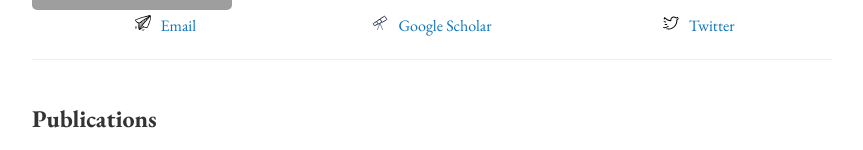
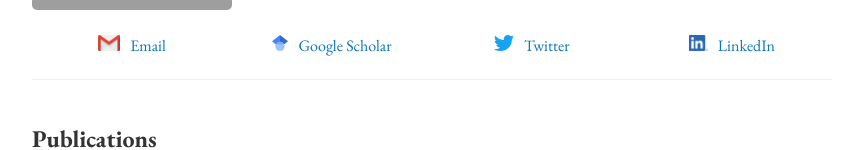
Before and after one commit to festusev/festusev.github.com, a plain HTML site: page index.html in a window 1280 px wide. Shown: the part 214-364 px from the top of the page, without its empty margins (208-1071 px from the left). Drawn offline with nearby package versions, Linux system fonts and the light colour scheme; grey boxes are pictures that could not be loaded.

Commit message:
Updating contacts

```diff
--- a/index.html
+++ b/index.html
@@ -88,6 +88,7 @@
         .contact {
             /*margin-top: 40px;*/
             padding-bottom: 20px;
+            padding-top: 20px;
             border-bottom: 1px solid #eee;
             display: flex;
         }
@@ -126,9 +127,10 @@
     </header>
 
     <div class="contact">
-        <a href="mailto:evan.ellis@berkeley.edu"><img src="imgs/paper-airplane.svg"/>Email</a>
-        <a href="https://scholar.google.com/citations?user=zZfgIZ4AAAAJ&hl=en"><img src="imgs/telescope.svg"/>Google Scholar</a>
-        <a href="https://x.com/evandavidellis"><img src="imgs/twitter.svg"/>Twitter</a>
+        <a href="mailto:evan.ellis@berkeley.edu"><img src="imgs/Gmail_Icon.png"/>Email</a>
+        <a href="https://scholar.google.com/citations?user=zZfgIZ4AAAAJ&hl=en"><img src="imgs/Google_Scholar_logo.svg"/>Google Scholar</a>
+        <a href="https://x.com/evandavidellis"><img src="imgs/twitter.png"/>Twitter</a>
+        <a href="https://www.linkedin.com/in/evan-ellis-cs/"><img src="imgs/LI-In-Bug.png"/>LinkedIn</a>
     </div>
     <section class="papers">
         <h2>Publications</h2>
```
Also changed, not shown: imgs/Gmail_Icon.png (added), imgs/Google_Scholar_logo.svg (added), imgs/LI-In-Bug.png (added), imgs/twitter.png (added), 1 other file.
